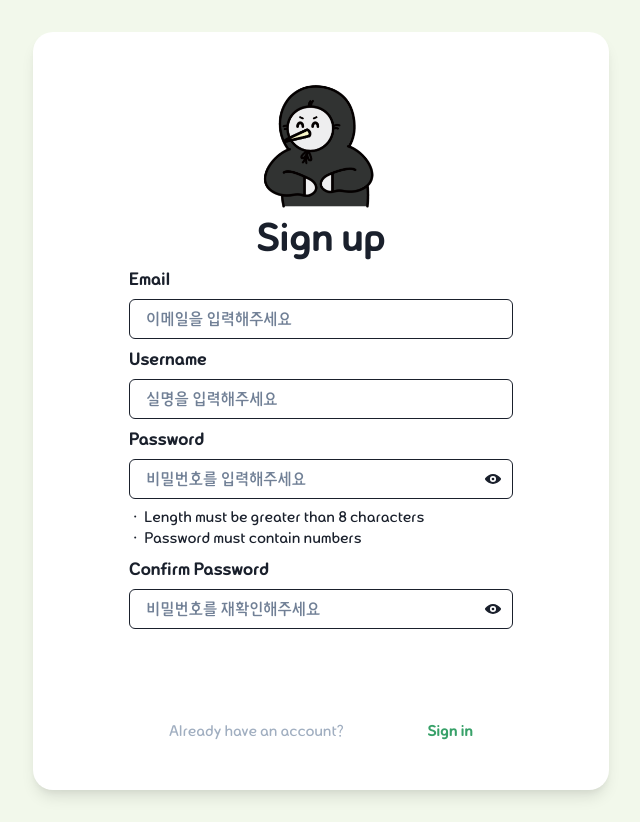
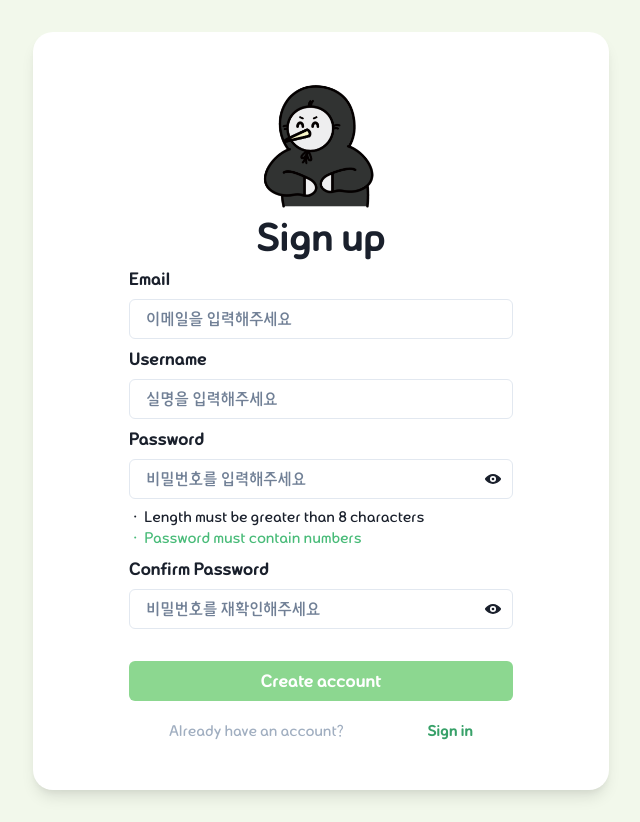
Before and after one commit to prgrms-fe-devcourse/FEDC4_MUSSEUK_LETTER_Donggeun, a React (Vite) app: page /signup in a window 1280 px wide. Shown: the whole page, without its empty margins (319-959 px from the left). Built offline with nearby package versions, Linux system fonts and the light colour scheme; no server answers.

Commit message:
design: 회원가입 페이지 색상 관련 수정

```diff
--- a/src/pages/Signup/components/InputField.tsx
+++ b/src/pages/Signup/components/InputField.tsx
@@ -21,11 +21,11 @@ const InputField = ({
         {label}
       </Text>
       <InputGroup>
-        <Input w="100%" borderColor="var(--blue01)" {...inputProps} {...registerProps} />
+        <Input w="100%" borderColor="blue01" {...inputProps} {...registerProps} />
         {icon && <InputRightElement cursor="pointer">{icon}</InputRightElement>}
       </InputGroup>
       {errorMessage && (
-        <Text fontSize="sm" color="var(--red01)">
+        <Text fontSize="sm" color="red01">
           {errorMessage}
         </Text>
       )}
--- a/src/pages/Signup/index.tsx
+++ b/src/pages/Signup/index.tsx
@@ -127,7 +127,7 @@ const SignUp = () => {
         />
         <Box w="100%" fontSize="sm">
           {isPasswordShort && <Text>· Length must be greater than 8 characters</Text>}
-          {!isPasswordContainNumber && <Text color="var(--green03)">· Password must contain numbers</Text>}
+          {!isPasswordContainNumber && <Text color="green03">· Password must contain numbers</Text>}
         </Box>
         <InputField
           label="Confirm Password"
@@ -146,8 +146,8 @@ const SignUp = () => {
           mt="6"
           w="100%"
           color="white"
-          backgroundColor="var(--green01)"
-          _hover={{ backgroundColor: 'var(--green03)' }}
+          backgroundColor="green01"
+          _hover={{ backgroundColor: 'green03' }}
           _active={{ backgroundColor: 'green.500' }}>
           Create account
         </Button>
```
